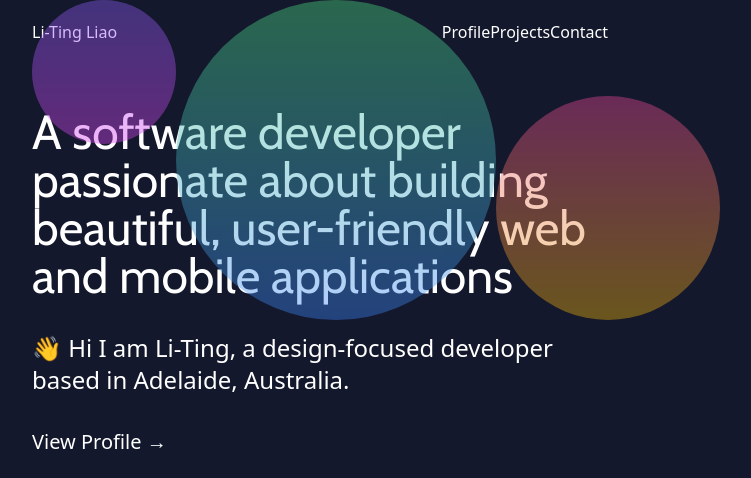
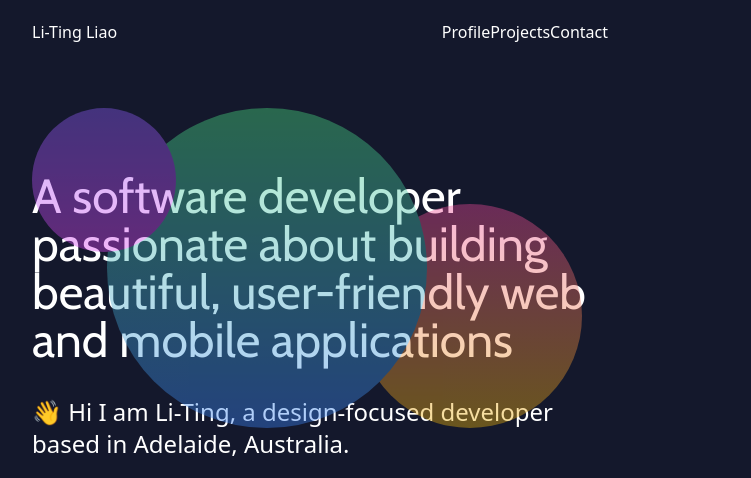
Before and after one commit to ting11222001/litingtiff.dev, a Next.js app in the folder portfolio/: page / in a window 1280 px wide. Shown: the top 478 px of the page, without its empty margins (320-1071 px from the left). Built offline with nearby package versions, Linux system fonts and the light colour scheme.

Commit message:
fix: 🐛 circle layout

```diff
--- a/portfolio/pages/index.tsx
+++ b/portfolio/pages/index.tsx
@@ -8,11 +8,11 @@ export default function Home() {
     <div className="w-screen h-screen text-white pl-8 pr-8">
       <Header />
 
-      <div className="flex mx-auto max-w-xl">
-        <div className="flex items-center absolute opacity-40 top-0">
+      <div className="flex mx-auto max-w-xl pt-16 relative">
+        <div className="flex items-center absolute opacity-40 top-0 pt-16">
           <div className="self-start relative top-0 left-0 w-36 h-36 rounded-full bg-gradient-to-b from-violet-500 to-fuchsia-500 z-40"></div>
-          <div className="relative top-0 left-0 w-80 h-80 rounded-full bg-gradient-to-b from-green-400 to-blue-500 z-30"></div>
-          <div className="self-end relative top-0 left-0 w-56 h-56 rounded-full bg-gradient-to-b from-pink-500 to-yellow-500 z-20"></div>
+          <div className="ml-[-10%] relative top-0 left-0 w-80 h-80 rounded-full bg-gradient-to-b from-green-400 to-blue-500 z-30"></div>
+          <div className="ml-[-10%] mt-[10%] self-end relative top-0 left-0 w-56 h-56 rounded-full bg-gradient-to-b from-pink-500 to-yellow-500 z-20"></div>
         </div>
 
         <div className="flex flex-col justify-content">
```
